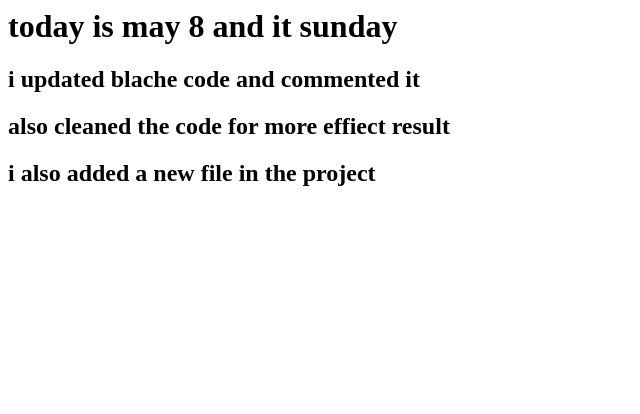
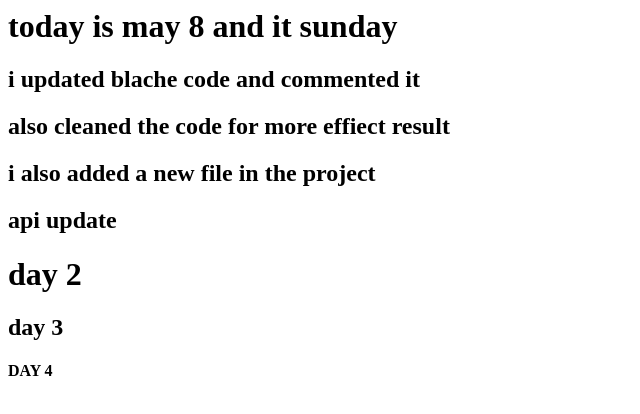
Before and after one commit to emmazyconcepts/API-Updates-, a plain HTML site: page index.html in a window 1280 px wide. Shown: the whole page, without its empty margins (0-640 px from the left). Drawn offline with Linux system fonts and the light colour scheme.

Commit message:
one chage

```diff
--- a/index.html
+++ b/index.html
@@ -1,4 +1,8 @@
-<h1>today is may 8 and it sunday </h1>
-<h2>i updated blache code and commented it </h2>
-<h2>also cleaned the code for more effiect result </h2>
-<h2>i also added a new file in the project </h2>
+<h1>today is may 8 and it sunday</h1>
+<h2>i updated blache code and commented it</h2>
+<h2>also cleaned the code for more effiect result</h2>
+<h2>i also added a new file in the project</h2>
+<h2>api update</h2>
+<h1>day 2</h1>
+<h2>day 3</h2>
+<h4>DAY 4</h4>
```
